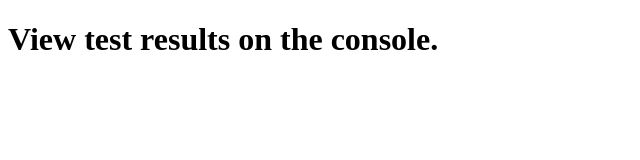
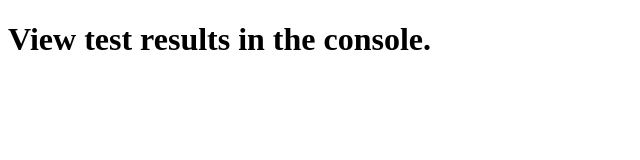
Before and after one commit to alexspirgel/extend_object, a plain HTML site: page test.html in a window 1280 px wide. Shown: the whole page, without its empty margins (0-640 px from the left). Drawn offline with Linux system fonts and the light colour scheme.

Commit message:
Fixed small grammar error

```diff
--- a/test.html
+++ b/test.html
@@ -5,7 +5,7 @@
 		<script src="extend.js"></script>
 	</head>
 	<body>
-		<h1>View test results on the console.</h1>
+		<h1>View test results in the console.</h1>
 		<script>
 			var objects_match = function (object_1, object_2) {
 				// Create arrays of property names
```
